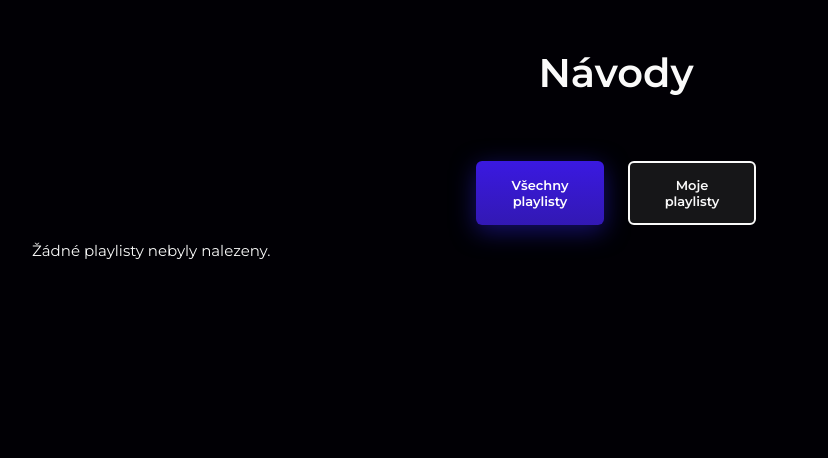
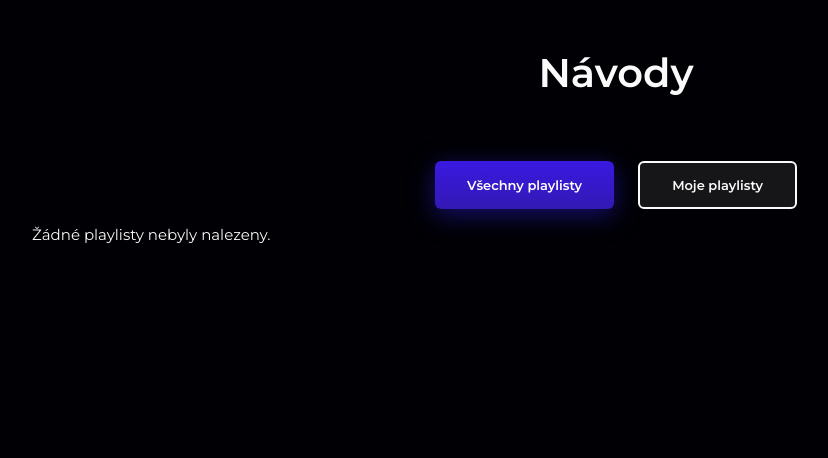
Before and after one commit to Vikec69/TvorteDigitalne, a PHP site: page /navody.php in a window 1280 px wide. Shown: the top 458 px of the page, without its empty margins (24-852 px from the left). Run offline with PHP 8.4, Linux system fonts and the light colour scheme; data that the repository does not hold is empty; a stand-in replaces the project's code that opens the database connection; some libraries are stand-ins or nearby versions; some web fonts are replaced.

Commit message:
tlacitkos upravenej

```diff
--- a/navody.php
+++ b/navody.php
@@ -22,8 +22,8 @@ $playlistData = $conn -> query("SELECT * FROM `playlisty`");
     <h2 class="section__title">Návody</h2>
 
     <form method="GET" action="" style="display:flex; justify-content: center; gap: 1.5rem;">
-        <button type="submit" name="filter" class="login__button" style="width:10%;" value="all">Všechny playlisty</button>
-        <button type="submit" name="filter" class="login__button login__button-ghost" style="width:10%" value="user">Moje playlisty</button>
+        <button type="submit" name="filter" class="login__button" style="width:auto;" value="all">Všechny playlisty</button>
+        <button type="submit" name="filter" class="login__button login__button-ghost" style="width:auto;" value="user">Moje playlisty</button>
     </form>
 
     <div class="projects__container container grid">
```
Also changed, not shown: css/responsive.css (+2 -5 lines).
